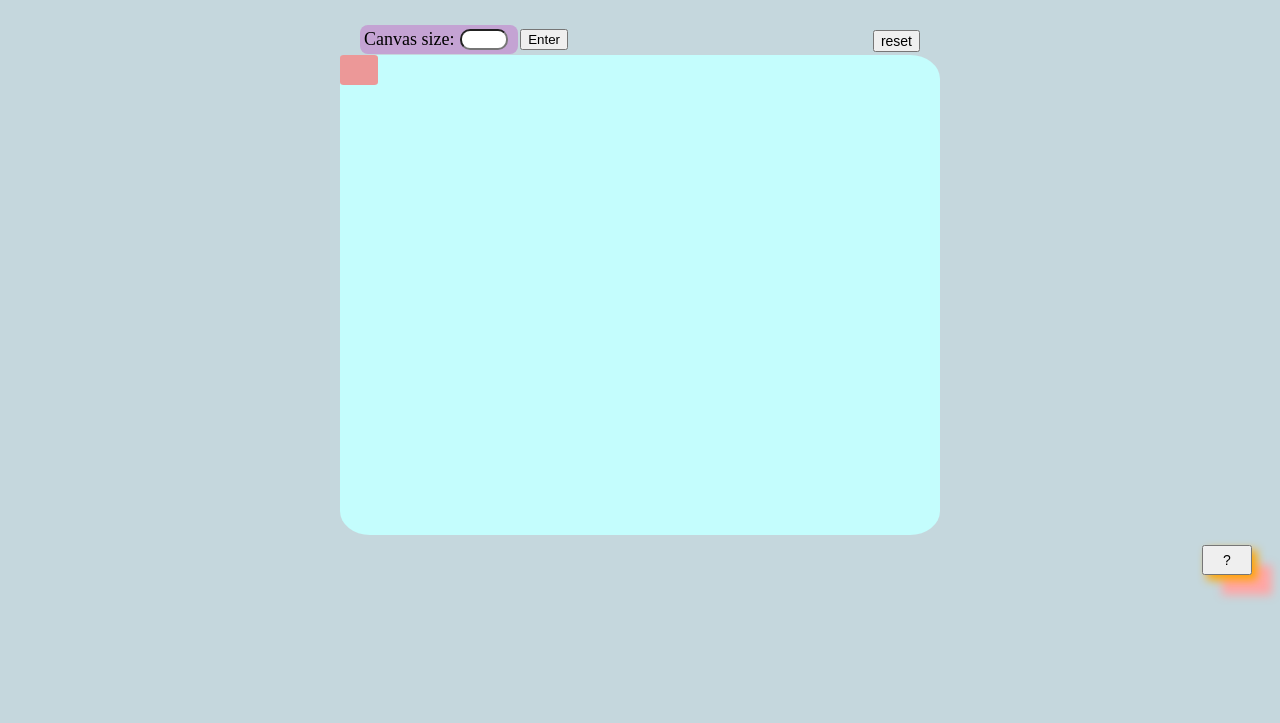
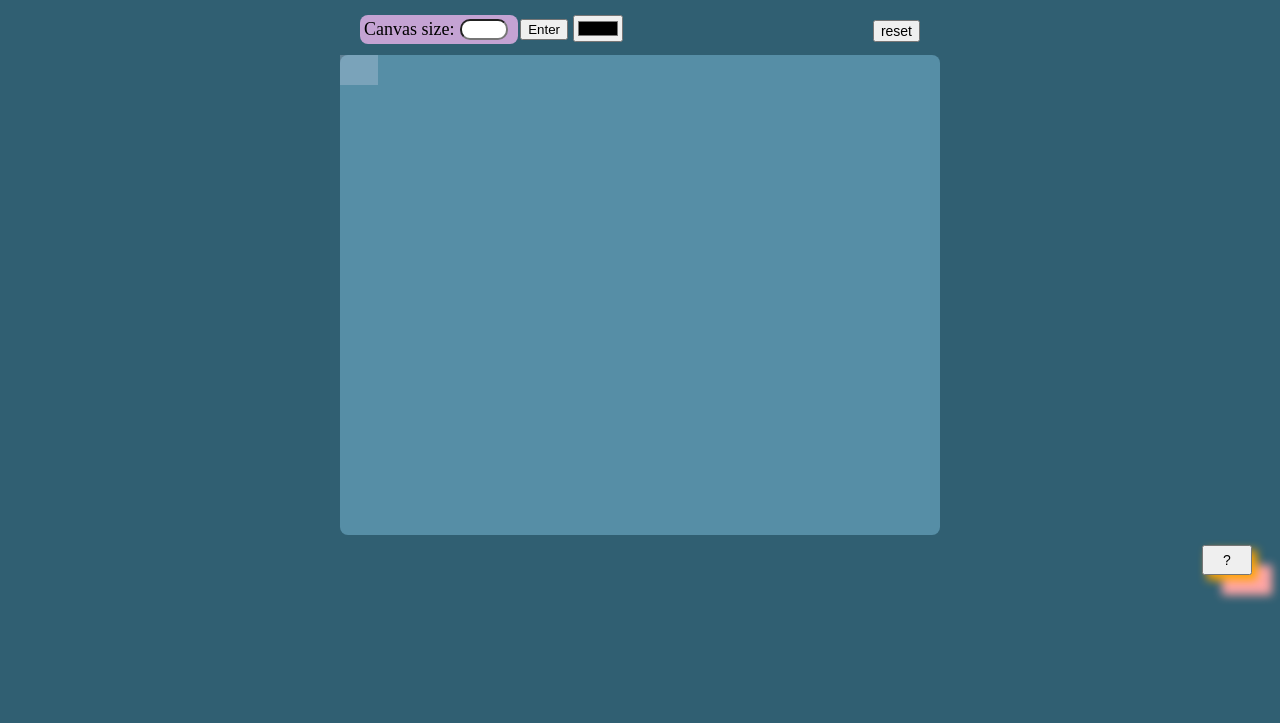
Before and after one commit to nina182020/PixelDraw, a plain HTML site: page PixelDraw.html in a window 1280 px wide. Shown: the part 77-800 px from the top of the page. Drawn offline with Linux system fonts and the light colour scheme.

Commit message:
you can pick different colors to draw

```diff
--- a/PixelDraw.html
+++ b/PixelDraw.html
@@ -8,74 +8,78 @@
 
 
     <style>
-        body{
-            background-color: rgb(197, 215, 221);
+        body {
+            background-color: #305f72;
         }
-        header{
+        header {
+            margin: 20px;
+            padding: 10px;
             background-color: rgb(196, 163, 211);
             text-align: center;
             font-size: 28px;
-            padding: 10px;
-            margin: 20px;
         }
-        .canvas{
+        .canvas {
             position: absolute;
-            top: -30px;
+            top: -40px;
             left: 20px;
+            width: 150px;
             padding: 4px;
+            background-color: rgb(196, 163, 211);
             border-radius: 8px;
-            width: 150px;
-            background-color: rgb(196, 163, 211);
             font-size: 18px;
         }
-        #canvasSize{
+        #canvasSize {
             position: absolute;
+            left: 100px;
             width: 40px;
-            left: 100px;
             border-radius: 10px;
         }
-        #enter{
+        #enter {
             position: absolute;
             right: -50px;
         }
-        #reset{
+        #pickColor {
             position: absolute;
-            top: -25px;
+            top: 0px;
+            right: -105px;
+        }
+        #reset {
+            position: absolute;
+            top: -35px;
             right: 20px;
             font-size: 14px;
         }
-        .grid{
+        .grid {
             display: grid;
             grid-template-columns: repeat(16, 1fr);
             grid-template-rows: repeat(16, 30px);
             max-width: 600px;
 
         }
-        #container{
+        #container {
             position: relative;
             margin: 60px auto 30px auto;
-            background-color: rgb(196, 253, 253);
-            border-radius: 5%;
+            background-color:  #568ea6;
+            border-radius: 8px;
         }
-        .pixel{
-        background-color: rgb(236, 152, 152);
-        border-radius: 10%;
+        .pixel {
+            background-color: #d4d8ec48;
         }
-        button:hover{
+        button:hover {
             box-shadow: 0px 0px 15px aliceblue;
         }
-        input:hover{
+        input:hover {
             box-shadow: 0px 0px 15px aliceblue;
         }
-        .funBtn{
+        .funBtn {
             position: relative;
             float: right;
             margin-right: 20px;
             bottom: 20px;
-        font-size: 14px;
             width: 50px;
             height: 30px;
             box-shadow: 5px 5px 10px orange, 20px 20px 10px rgb(255, 166, 166);
+            font-size: 14px;
         }
     </style>
 
@@ -85,8 +89,9 @@
         <div class="canvas">
             <form>
                 <label>Canvas size:</label>
-                <input type="text" id="canvasSize"/>
+                <input type="text" id="canvasSize">
                 <button type="button" id="enter" onclick="getInputValue();">Enter</button>
+                <input type="color" id="pickColor">
             </form>
         </div>
         <button id="reset" onClick="window.location.reload();">reset</button>
@@ -98,15 +103,15 @@
     <script>
         window.addEventListener("mouseover", function(){
             let pixels = document.querySelectorAll(".pixel");
-
             Array.from(pixels, function(pixel){
                 pixel.addEventListener("mousedown", function(){
-                    this.style.backgroundColor = 'black';
+                    let color = document.getElementById("pickColor").value;
+                    this.style.backgroundColor = color;
                 });
             });
         });
         function createDiv(){
-            var newDiv = document.createElement("div");
+            const newDiv = document.createElement("div");
             container.appendChild(newDiv);
             newDiv.classList.add('pixel');
         }
@@ -119,7 +124,7 @@
             }
         }
         function getInputValue(){
-            var inputValue = document.getElementById("canvasSize").value;
+            let inputValue = document.getElementById("canvasSize").value;
             let i = 0;
             while (i < inputValue){
                 i++;
```
Lines whose indentation alone changed are shown as unchanged.
